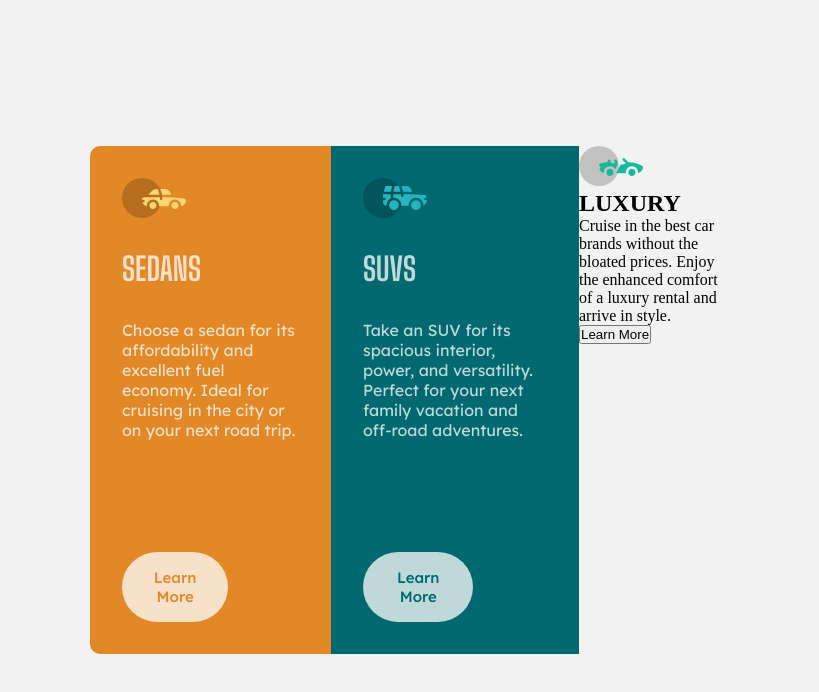
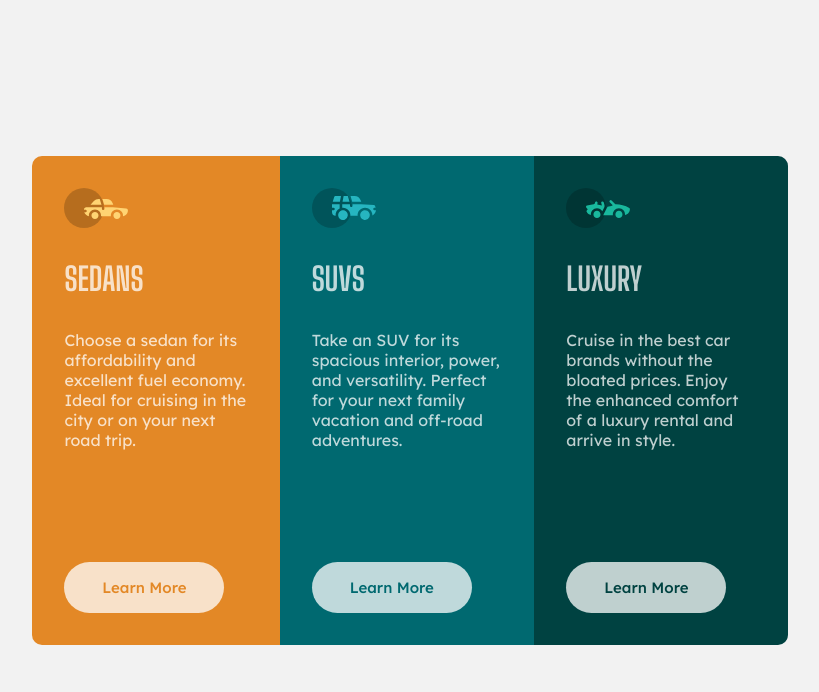
Before and after one commit to hilmi77/solution-3-column-preview-card-component-fem, a plain HTML site: page index.html in a window 1280 px wide. Shown: the whole page, without its empty margins (230-1049 px from the left). Drawn offline with Linux system fonts and the light colour scheme.

Commit message:
Update styles.css to adjust card width and button styles for desktop

```diff
--- a/styles.css
+++ b/styles.css
@@ -32,8 +32,7 @@ body {
 
 .card {
   display: flex;
-  width: 50%;
-  min-height: 60%;
+  width: 59%;
 }
 
 .sedans {
@@ -71,9 +70,11 @@ body {
   font-weight: 500;
   padding: 1rem;
   text-align: center;
-  width: 60%;
+  width: 10rem;
   border-radius: 50px;
   cursor: pointer;
+  white-space: nowrap;
+
   &:hover {
     background: var(--bright-orange);
     border: 0.8px solid var(--transparent-white);
@@ -115,13 +116,59 @@ body {
   font-weight: 500;
   padding: 1rem;
   text-align: center;
-  width: 60%;
+  width: 10rem;
   border-radius: 50px;
   cursor: pointer;
   &:hover {
     background: var(--dark-cyan);
-    border: 0.8px solid var(--transparent-white);
+    border: 0.1px solid var(--transparent-white);
     color: var(--transparent-white);
-    transition: all 0.3s;
+    transition: all 0.3s 0.1s;
   }
 }
+
+.luxury {
+  display: flex;
+  padding: 2rem;
+  flex-direction: column;
+  gap: 2rem;
+  background: var(--very-dark-cyan);
+  border-radius: 0 10px 10px 0;
+}
+.luxury-image {
+  width: 4rem;
+}
+
+.luxury-title {
+  color: var(--transparent-white);
+  font-family: var(--big-shoulders-display);
+  font-size: 2rem;
+}
+
+.luxury-text {
+  color: var(--transparent-white);
+  font-family: var(--lexend-deca);
+  font-size: 1rem;
+  margin-bottom: 5rem;
+}
+
+.luxury-button {
+  background-color: var(--transparent-white);
+  border: none;
+  color: var(--very-dark-cyan);
+  font-family: var(--lexend-deca);
+  font-size: 15px;
+  font-weight: 500;
+  padding: 1rem;
+  text-align: center;
+  width: 10rem;
+  border-radius: 50px;
+  cursor: pointer;
+  white-space: nowrap;
+  &:hover {
+    background: var(--very-dark-cyan);
+    border: 0.1px solid var(--transparent-white);
+    color: var(--transparent-white);
+    transition: all 0.3s 0.1s;
+  }
+}
```
